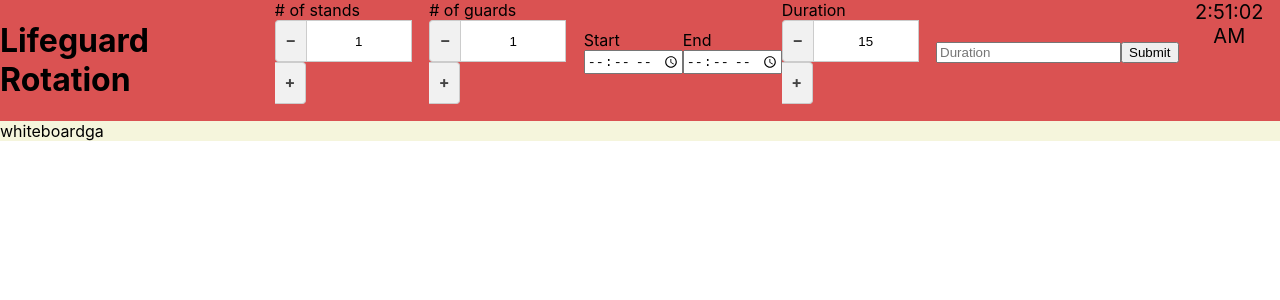
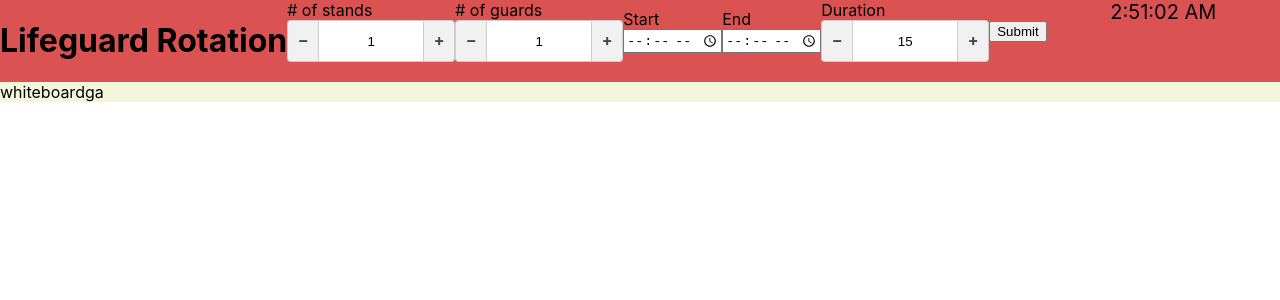
Before and after one commit to elin1923/My-Lifeguard-Rotation, a React (Create React App) app: page / in a window 1280 px wide. Shown: the top 300 px of the page. Built offline with nearby package versions, Linux system fonts and the light colour scheme.

Commit message:
removed old features

```diff
--- a/src/Components/Header.jsx
+++ b/src/Components/Header.jsx
@@ -95,7 +95,6 @@ export default function Header() {
                         <input class="input-number" type="text" value={duration} min="0" max="10"></input>
                         <span class="input-number-increment" onClick={handleDurationIncrement}>+</span>
                     </div>
-                    <input type='number' placeholder='Duration'></input>
                     <input type='submit'></input>
                 </form>
             </div>
```
